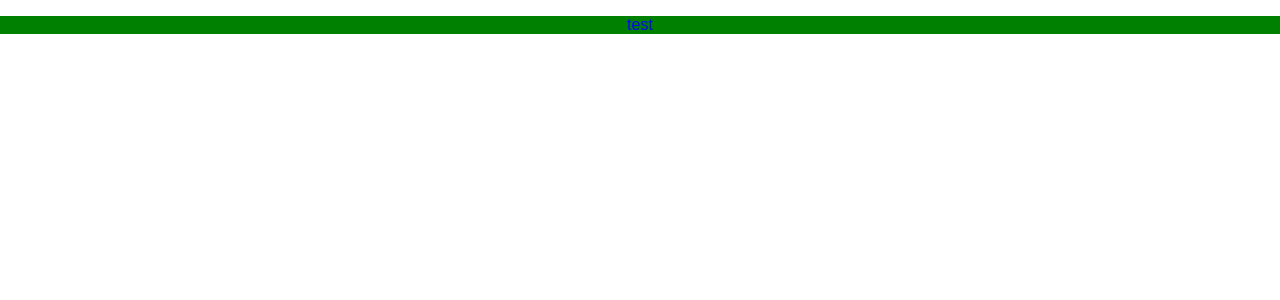
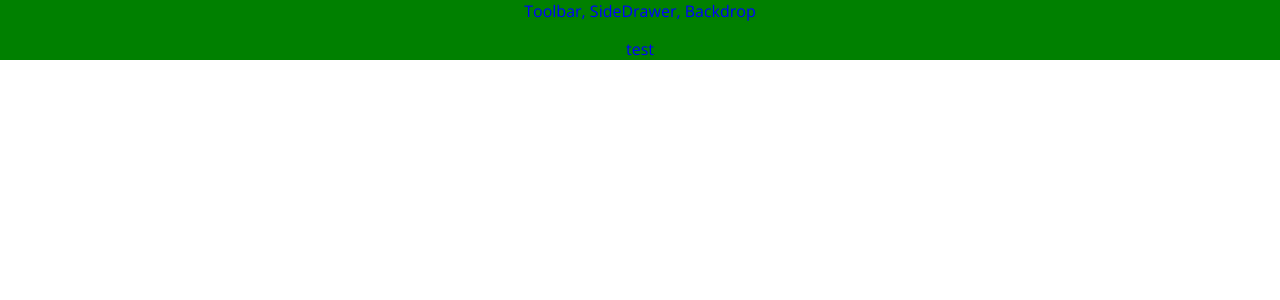
Before and after one commit to Q-Win/burger_time, a React app: page / in a window 1280 px wide. Shown: the top 300 px of the page. Built offline with nearby package versions, Linux system fonts and the light colour scheme.

Commit message:
setup BurgerBuilder file

```diff
--- a/src/App.js
+++ b/src/App.js
@@ -1,11 +1,14 @@
 import React, { Component } from 'react';
 import classes from './App.css';
+import Layout from './components/Layout/Layout';
 
 class App extends Component {
   render() {
     return (
       <div className={classes.App}>
-        <p> test</p>
+        <Layout>
+          <p>test</p>
+        </Layout>
       </div>
     );
   }
--- a/src/components/Layout/Layout.js
+++ b/src/components/Layout/Layout.js
@@ -4,9 +4,12 @@ import Aux from '../../hoc/Aux';
 
 const layout = (props) => (
   <Aux>
-    <div>Toolbar, SideDrawer, BAckdrop </div>
+    <div>Toolbar, SideDrawer, Backdrop </div>
     <main>
       {props.children}
     </main>
   </Aux>
 );
+
+
+export default layout;
--- a/src/index.css
+++ b/src/index.css
@@ -1,5 +1,5 @@
 body {
   margin: 0;
   padding: 0;
-  font-family: sans-serif;
+  font-family: "Open Sans",sans-serif;
 }
```
Also changed, not shown: src/containers/BurgerBuilder/BurgerBuilder.js (added, +17 -0 lines).
